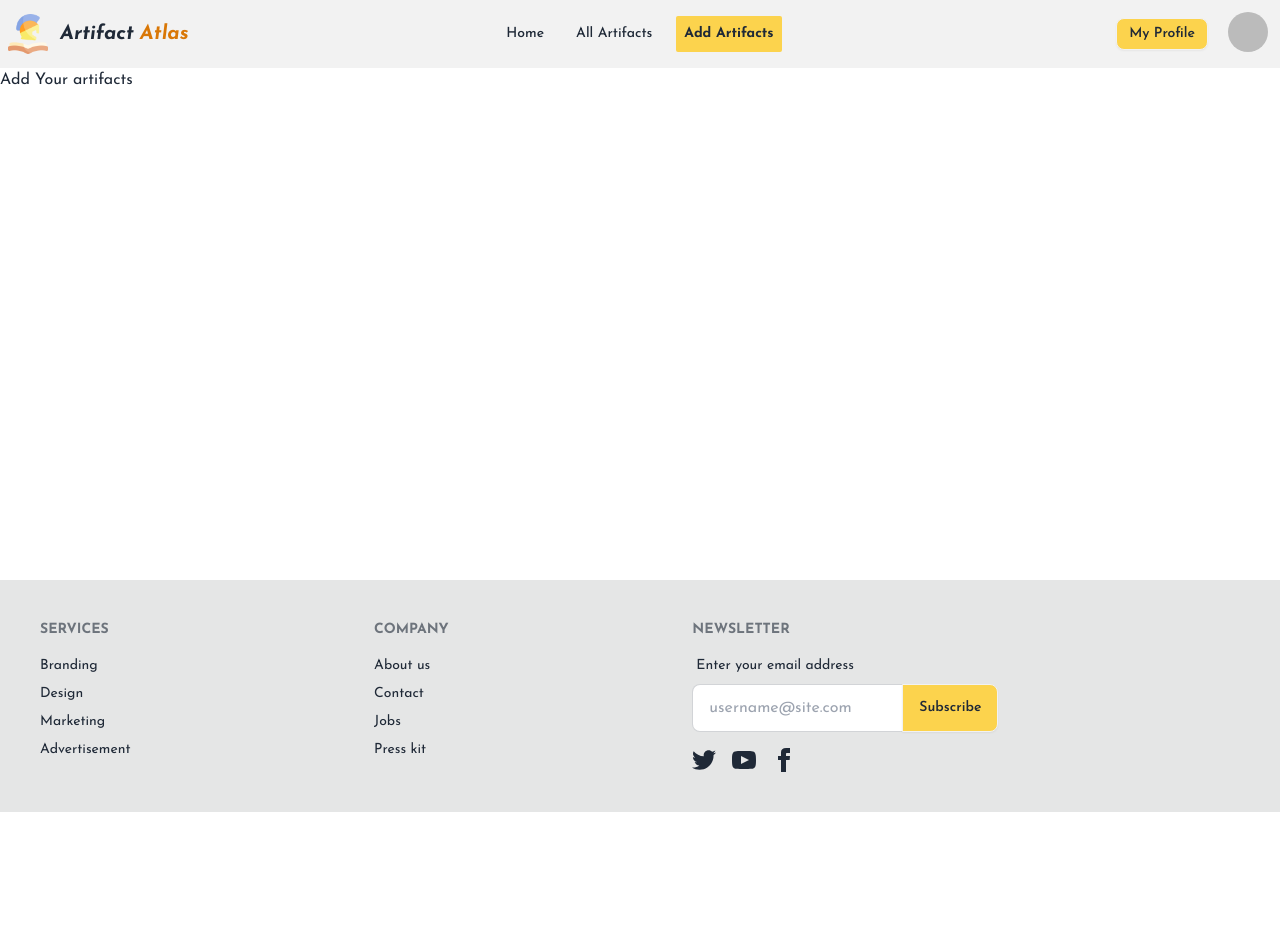
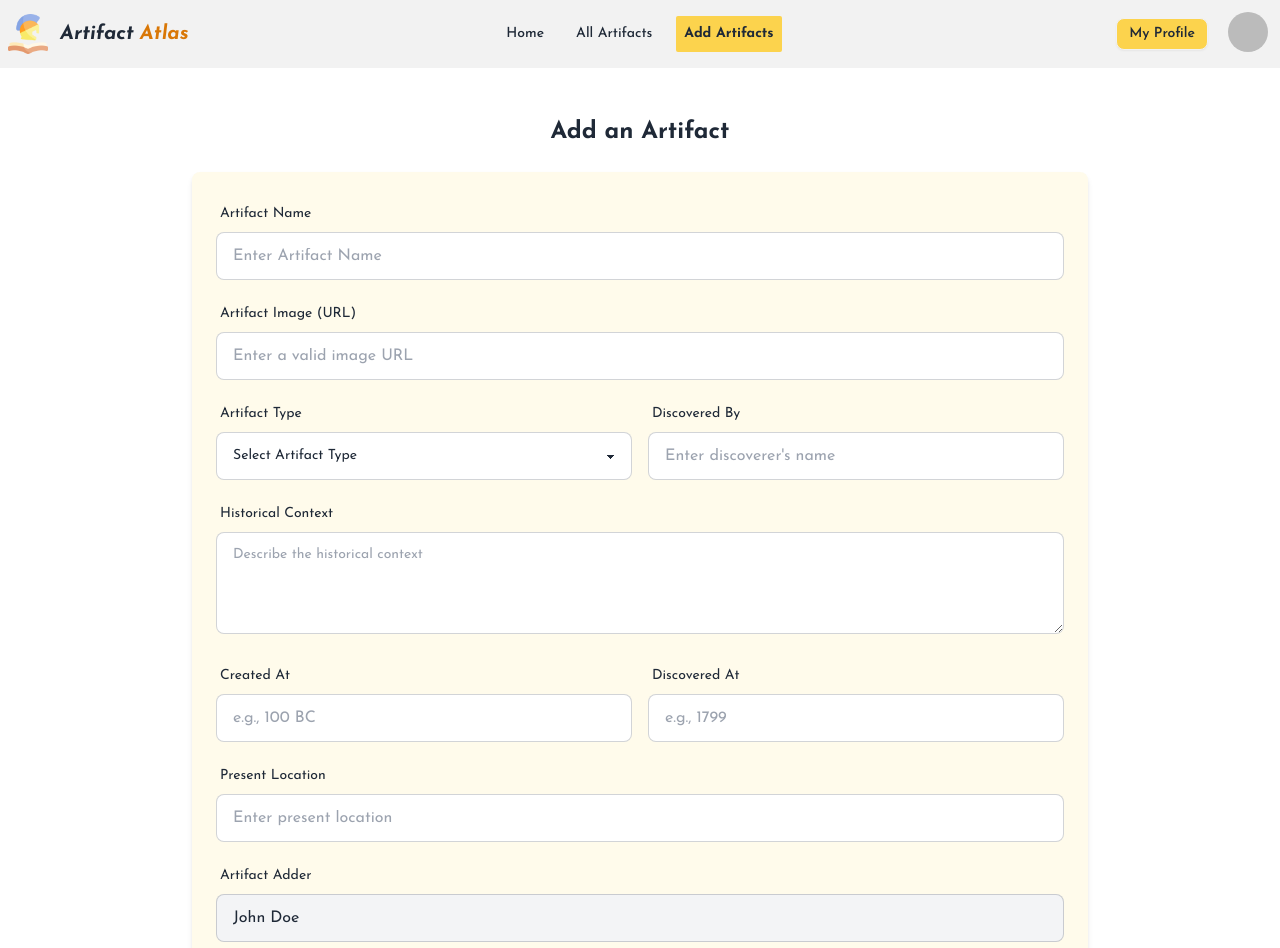
Before and after one commit to hrid1/p3-artifacts-hub, a React (Vite) app: page /add-artifacts in a window 1280 px wide. Shown: the top 948 px of the page. Before the commit the page ends 812 px from the top, so only its background shows below. Built offline with nearby package versions, Linux system fonts and the light colour scheme; no server answers; sample sign-in values are in the browser's storage.

Commit message:
Add Artifact Form Done

```diff
--- /dev/null
+++ b/src/pages/AddArtifact/AddArtifact.jsx
@@ -0,0 +1,194 @@
+import React, { useState } from "react";
+
+const AddArtifact = () => {
+  const [artifact, setArtifact] = useState({
+    name: "",
+    image: "",
+    type: "",
+    context: "",
+    createdAt: "",
+    discoveredAt: "",
+    discoveredBy: "",
+    location: "",
+  });
+
+  // Mock authenticated user
+  const user = {
+    name: "John Doe",
+    email: "john.doe@example.com",
+  };
+
+  const handleChange = (e) => {
+    const { name, value } = e.target;
+    setArtifact({ ...artifact, [name]: value });
+  };
+
+  const handleSubmit = (e) => {
+    e.preventDefault();
+    console.log("Submitted Artifact:", { ...artifact, addedBy: user });
+    // Add form submission logic here (e.g., send to API)
+  };
+
+  return (
+    <div className="py-12 px-6 bg-base-100">
+      <h2 className="text-2xl font-bold text-center mb-6">Add an Artifact</h2>
+      <form
+        onSubmit={handleSubmit}
+        className="max-w-4xl mx-auto bg-amber-50 shadow-md rounded-lg p-6"
+      >
+        <div className="mb-4">
+          <label className="label">
+            <span className="label-text">Artifact Name</span>
+          </label>
+          <input
+            type="text"
+            name="name"
+            value={artifact.name}
+            onChange={handleChange}
+            placeholder="Enter Artifact Name"
+            className="input input-bordered w-full"
+            required
+          />
+        </div>
+
+        <div className="mb-4">
+          <label className="label">
+            <span className="label-text">Artifact Image (URL)</span>
+          </label>
+          <input
+            type="url"
+            name="image"
+            value={artifact.image}
+            onChange={handleChange}
+            placeholder="Enter a valid image URL"
+            className="input input-bordered w-full"
+            required
+          />
+        </div>
+
+        <div className="grid grid-cols-1 md:grid-cols-2 gap-4">
+          <div className="mb-4">
+            <label className="label">
+              <span className="label-text">Artifact Type</span>
+            </label>
+            <select
+              name="type"
+              value={artifact.type}
+              onChange={handleChange}
+              className="select select-bordered w-full"
+              required
+            >
+              <option value="" disabled>
+                Select Artifact Type
+              </option>
+              <option value="Tools">Tools</option>
+              <option value="Weapons">Weapons</option>
+              <option value="Documents">Documents</option>
+              <option value="Writings">Writings</option>
+              <option value="Others">Others</option>
+            </select>
+          </div>
+          <div className="mb-4">
+            <label className="label">
+              <span className="label-text">Discovered By</span>
+            </label>
+            <input
+              type="text"
+              name="discoveredBy"
+              value={artifact.discoveredBy}
+              onChange={handleChange}
+              placeholder="Enter discoverer's name"
+              className="input input-bordered w-full"
+              required
+            />
+          </div>
+        </div>
+        <div className="mb-4">
+          <label className="label">
+            <span className="label-text">Historical Context</span>
+          </label>
+          <textarea
+            name="context"
+            value={artifact.context}
+            onChange={handleChange}
+            placeholder="Describe the historical context"
+            className="textarea textarea-bordered w-full"
+            rows="3"
+            required
+          ></textarea>
+        </div>
+
+        <div className="grid grid-cols-1 md:grid-cols-2 gap-4">
+          <div className="mb-4">
+            <label className="label">
+              <span className="label-text">Created At</span>
+            </label>
+            <input
+              type="text"
+              name="createdAt"
+              value={artifact.createdAt}
+              onChange={handleChange}
+              placeholder="e.g., 100 BC"
+              className="input input-bordered w-full"
+              required
+            />
+          </div>
+
+          <div className="mb-4">
+            <label className="label">
+              <span className="label-text">Discovered At</span>
+            </label>
+            <input
+              type="text"
+              name="discoveredAt"
+              value={artifact.discoveredAt}
+              onChange={handleChange}
+              placeholder="e.g., 1799"
+              className="input input-bordered w-full"
+              required
+            />
+          </div>
+        </div>
+
+        <div className="mb-4">
+          <label className="label">
+            <span className="label-text">Present Location</span>
+          </label>
+          <input
+            type="text"
+            name="location"
+            value={artifact.location}
+            onChange={handleChange}
+            placeholder="Enter present location"
+            className="input input-bordered w-full"
+            required
+          />
+        </div>
+
+        <div className="mb-6">
+          <label className="label">
+            <span className="label-text">Artifact Adder</span>
+          </label>
+          <input
+            type="text"
+            value={user.name}
+            className="input input-bordered w-full bg-gray-100"
+            readOnly
+          />
+          <input
+            type="email"
+            value={user.email}
+            className="input input-bordered w-full bg-gray-100 mt-2"
+            readOnly
+          />
+        </div>
+
+        <button type="submit" className="btn bg-amber-400 mx-auto block w-4/5">
+          Add Artifact
+        </button>
+      </form>
+    </div>
+  );
+};
+
+export default AddArtifact;
--- a/src/pages/AddArtifacts/AddArtifacts.jsx
+++ /dev/null
@@ -1,11 +0,0 @@
-import React from "react";
-
-const AddArtifacts = () => {
-  return (
-    <div>
-      <h1>Add Your artifacts</h1>
-    </div>
-  );
-};
-
-export default AddArtifacts;
--- a/src/pages/Auth/Login.jsx
+++ b/src/pages/Auth/Login.jsx
@@ -1,4 +1,4 @@
-import { Link, useNavigate } from "react-router-dom";
+import { Link, useLocation, useNavigate } from "react-router-dom";
 import logo from "../../assets/logo.png";
 import { FcGoogle } from "react-icons/fc";
 import { useContext } from "react";
@@ -6,9 +6,11 @@ import { AuthContext } from "../../provider/AuthProvider";
 import toast from "react-hot-toast";
 
 const Login = () => {
-  const { loginUser } = useContext(AuthContext);
+  const { loginUser, loginWithGoogle } = useContext(AuthContext);
   const navigate = useNavigate();
-//   console.log(loginUser);
+  const location = useLocation();
+  console.log(location.state);
+  //   console.log(loginUser);
   const handleSubmit = (e) => {
     e.preventDefault();
     const form = e.target;
@@ -19,14 +21,27 @@ const Login = () => {
     loginUser(email, password)
       .then((res) => {
         toast.success("Welcome Back!");
-        navigate("/");
+        location.state ? navigate(location.state) : navigate("/");
       })
       .catch((err) => {
         toast.error("Something Wrong!!!");
-        console.log(err)
+        console.log(err);
       });
   };
-
+  //   handle login with google
+  const handleGoogleLogin = () => {
+    loginWithGoogle()
+      .then((result) => {
+        // console.log(result);
+        navigate("/");
+        toast.success("Welcome Back!");
+        location.state ? navigate(location.state) : navigate("/");
+      })
+      .catch((err) => {
+        // setError(err.message);
+        toast.error("Login Failed!");
+      });
+  };
   return (
     <div>
       <div className="flex items-center justify-center min-h-[calc(100vh-288px)]">
@@ -67,7 +82,10 @@ const Login = () => {
             </div>
           </form>
           <div className="mb-4 text-center">
-            <button className="flex items-center justify-center w-full px-4 py-2 text-sm font-medium text-gray-700 bg-white border rounded-lg shadow-md hover:bg-gray-100">
+            <button
+              onClick={handleGoogleLogin}
+              className="flex items-center justify-center w-full px-4 py-2 text-sm font-medium text-gray-700 bg-white border rounded-lg shadow-md hover:bg-gray-100"
+            >
               <FcGoogle className="mr-2 text-lg" />
               Continue with Google
             </button>
--- a/src/routes/AppRoute.jsx
+++ b/src/routes/AppRoute.jsx
@@ -1,10 +1,10 @@
 import { createBrowserRouter } from "react-router-dom";
 import RootLayout from "../layout/RootLayout";
 import Home from "../pages/Home/Home";
-import AddArtifacts from "../pages/AddArtifacts/AddArtifacts";
 import Login from "../pages/Auth/Login";
 import Register from "../pages/Auth/Register";
 import PrivateRoute from "./PrivateRoute";
+import AddArtifact from "../pages/AddArtifact/AddArtifact";
 
 export const router = createBrowserRouter([
   {
@@ -17,10 +17,14 @@ export const router = createBrowserRouter([
         element: <Home />,
       },
       {
+        path: "/all-artifacts",
+        element: <h2>ALL Artifact</h2>,
+      },
+      {
         path: "/add-artifacts",
         element: (
           <PrivateRoute>
-            <AddArtifacts />
+            <AddArtifact />
           </PrivateRoute>
         ),
       },
--- a/src/routes/PrivateRoute.jsx
+++ b/src/routes/PrivateRoute.jsx
@@ -1,19 +1,22 @@
 import React, { useContext } from "react";
 import { AuthContext } from "../provider/AuthProvider";
-import { useNavigate } from "react-router-dom";
+import { Navigate, useLocation, useNavigate } from "react-router-dom";
 
 const PrivateRoute = ({ children }) => {
   const { user, loading } = useContext(AuthContext);
-  const navigate = useNavigate();
+  const location = useLocation();
+
   if (loading)
     return (
-      <div className="rounded-md h-12 w-12 border-4 border-t-4 border-amber-300 animate-spin absolute"></div>
+      <div className="flex items-center justify-center h-[calc(100vh-288px)]">
+        <div className="rounded-md h-12 w-12 border-4 border-t-4 border-amber-300 animate-spin absolute"></div>
+      </div>
     );
-  if (!user) {
-    navigate("/login");
+  if (user) {
+    return <div>{children}</div>;
   }
 
-  return <div>{children}</div>;
+  return <Navigate state={location.pathname} to="/login"></Navigate>;
 };
 
 export default PrivateRoute;
```
